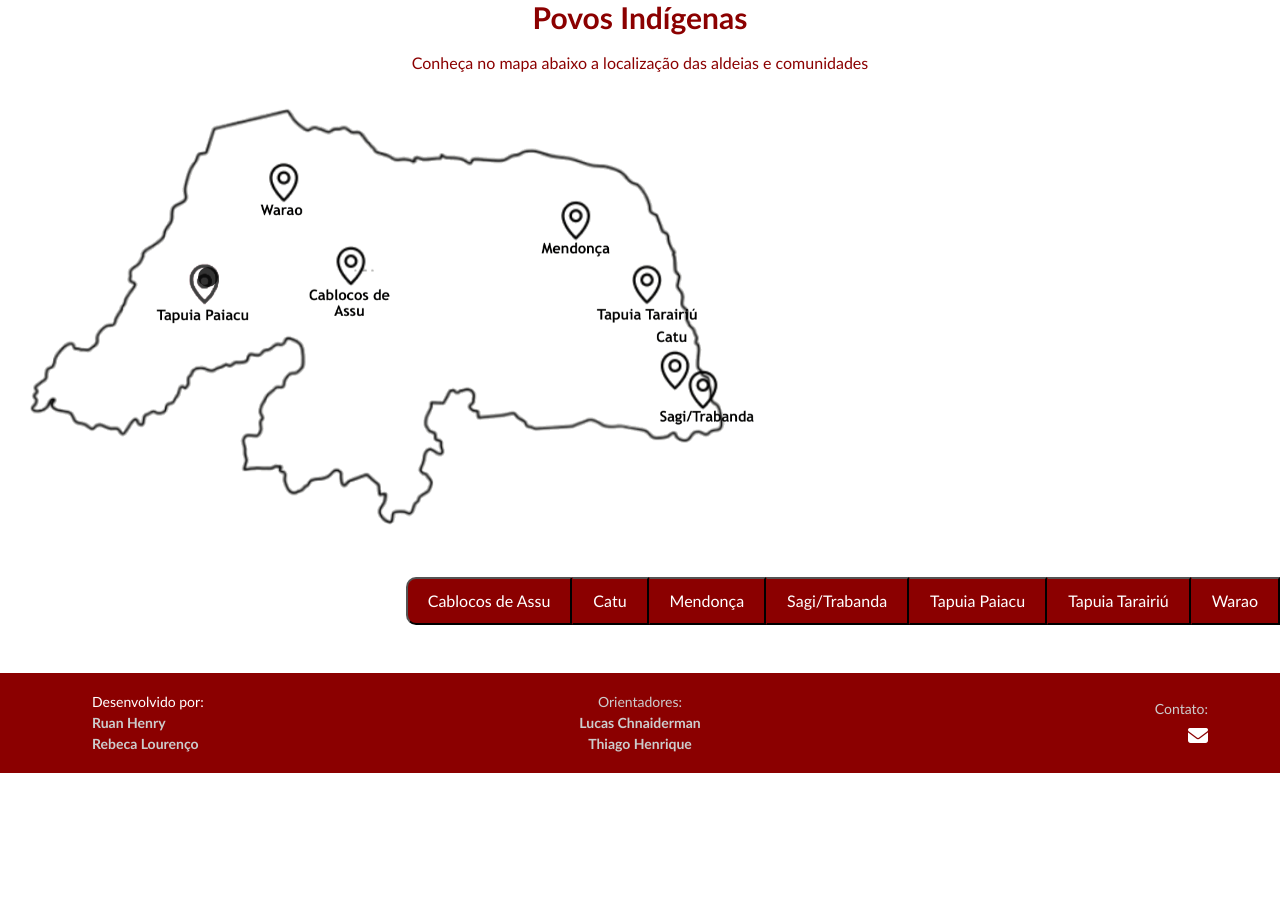
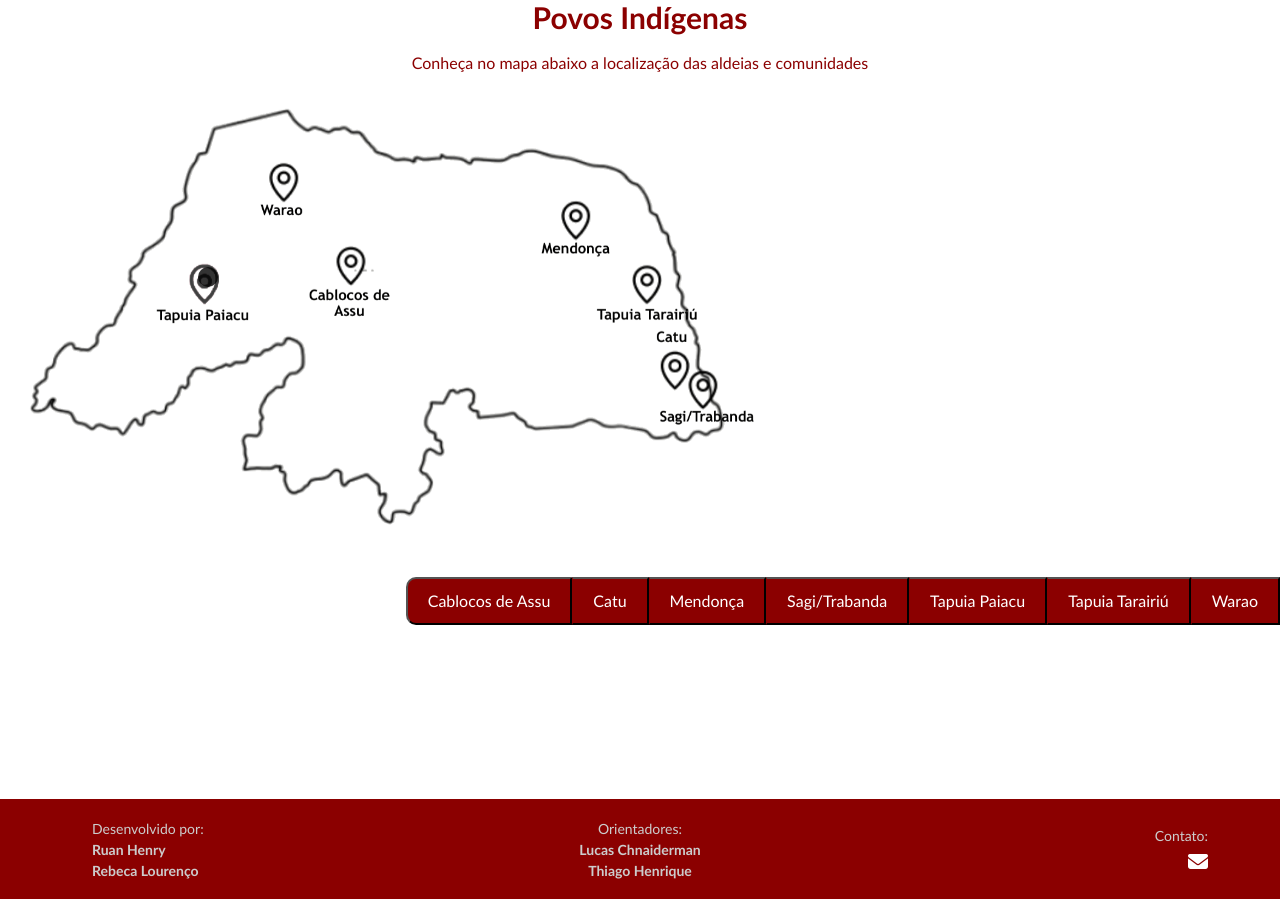
Before and after one commit to ruanhs91/acervo_indigena, a Django app: page /povos/ in a window 1280 px wide. Shown: the part 95-994 px from the top of the page. Before the commit the page ends 868 px from the top, so only its background shows below. Run offline with Django 5.2, Linux system fonts and the light colour scheme.

Commit message:
ajustando um problema no rodapé

```diff
--- a/dashboard/templates/dashboard/base.html
+++ b/dashboard/templates/dashboard/base.html
@@ -26,10 +26,9 @@
     <main>
         {% block content %}{% endblock %}
     </main>
-<footer class="footer-custom mt-5"> <!-- rodapé -->
+<footer class="footer-custom mt-auto"> <!-- rodapé -->
   <div class="container d-flex justify-content-between align-items-center h-100">
     <div class="text-start">
-      <a href="/agradecimentos/" class="text-decoration-none text-white">
     <p class="mb-0 small">Desenvolvido por:</p></a>
       <p class="mb-0 fw-bold small">Ruan Henry<br>Rebeca Lourenço</p>
     </div>
@@ -38,8 +37,8 @@
       <p class="mb-0 fw-bold small">Lucas Chnaiderman<br>Thiago Henrique</p>
     </div>
     <div class="text-end ">
-      <p class="mb-1 small">Contato:</p>
-        </i><a href="https://mail.google.com/mail/?view=cm&fs=1&to=siteindigenadorn@gmail.com" target="_blank"  class="text-white text-decoration-none d-block"><i class="fa fa-envelope fa-lg"></i></a>
+      <p class="mb-1 small text-center">Contato:</p>
+        <a href="https://mail.google.com/mail/?view=cm&fs=1&to=siteindigenadorn@gmail.com" target="_blank"  class="text-white text-decoration-none d-blox"><i class="fa fa-envelope fa-lg"></i></a>
   </div>
 </footer>
 
--- a/dashboard/templates/dashboard/inicio.html
+++ b/dashboard/templates/dashboard/inicio.html
@@ -30,7 +30,7 @@
 }
 </style>
 
-<main class="inicio">
+<main class="inicio min-vh-100">
     <h2 class="titulo-inicio mb-3 fw-bold">Início</h2>
 
     <div class="slidesh">
--- a/dashboard/templates/dashboard/povos.html
+++ b/dashboard/templates/dashboard/povos.html
@@ -66,7 +66,7 @@
 
 </style>
 
-    <main class="inicio1">
+    <main class="inicio1 min-vh-100">
         <h2 class="titulo-inicio mb-3 fw-bold">Povos Indígenas</h2>
         <div class="text-povos">
             <div>Conheça no mapa abaixo a localização das aldeias e comunidades</div>
```
Also changed, not shown: dashboard/templates/dashboard/agradecimentos.html (deleted, +0 -11 lines).
